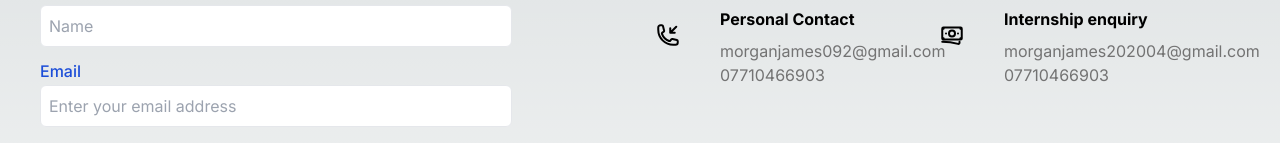
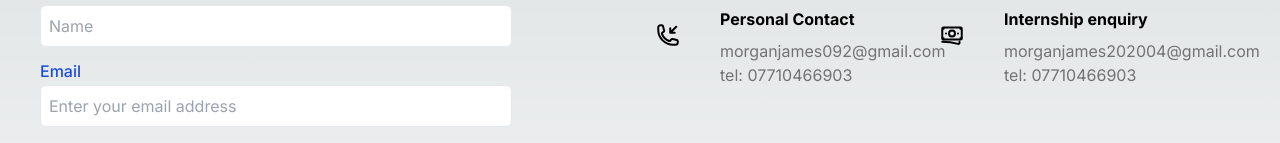
Before and after one commit to Morgan0404/portfolio-website, a Next.js app: page /contact in a window 1280 px wide. Shown: the part 277-420 px from the top of the page. Built offline with nearby package versions, Linux system fonts and the light colour scheme.

Commit message:
improving contact page v2

```diff
--- a/src/components/ContactDetails.tsx
+++ b/src/components/ContactDetails.tsx
@@ -77,7 +77,7 @@ function ContactDetails() {
                                             morganjames092@gmail.com
                                         </p>
                                         <p className="text-neutral-500 ">
-                                            07710466903
+                                            tel: 07710466903
                                         </p>
                                     </div>
                                 </div>
@@ -103,7 +103,7 @@ function ContactDetails() {
                                             morganjames202004@gmail.com
                                         </p>
                                         <p className="text-neutral-500 ">
-                                            07710466903
+                                            tel: 07710466903
                                         </p>
                                     </div>
                                 </div>
```
